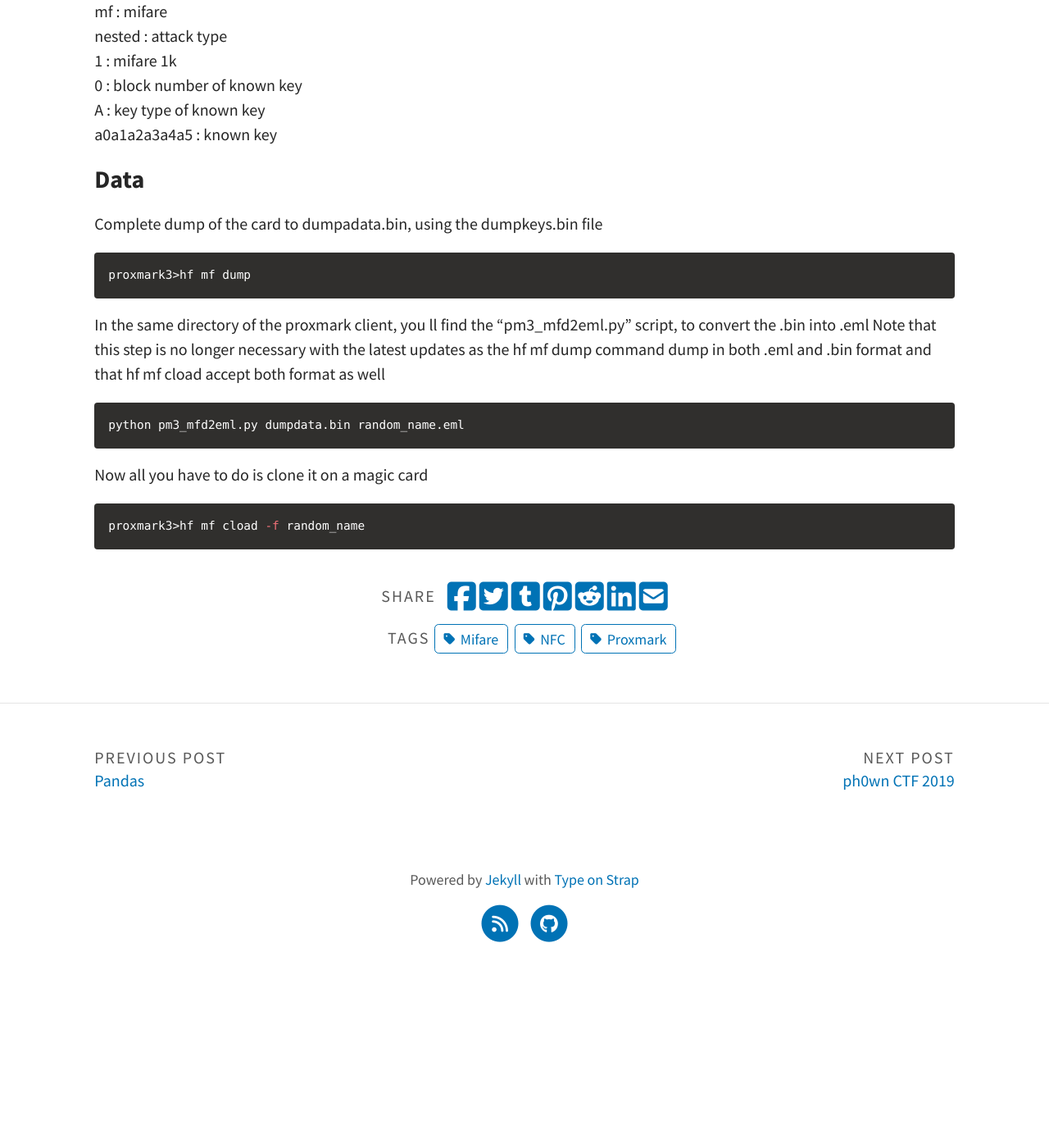
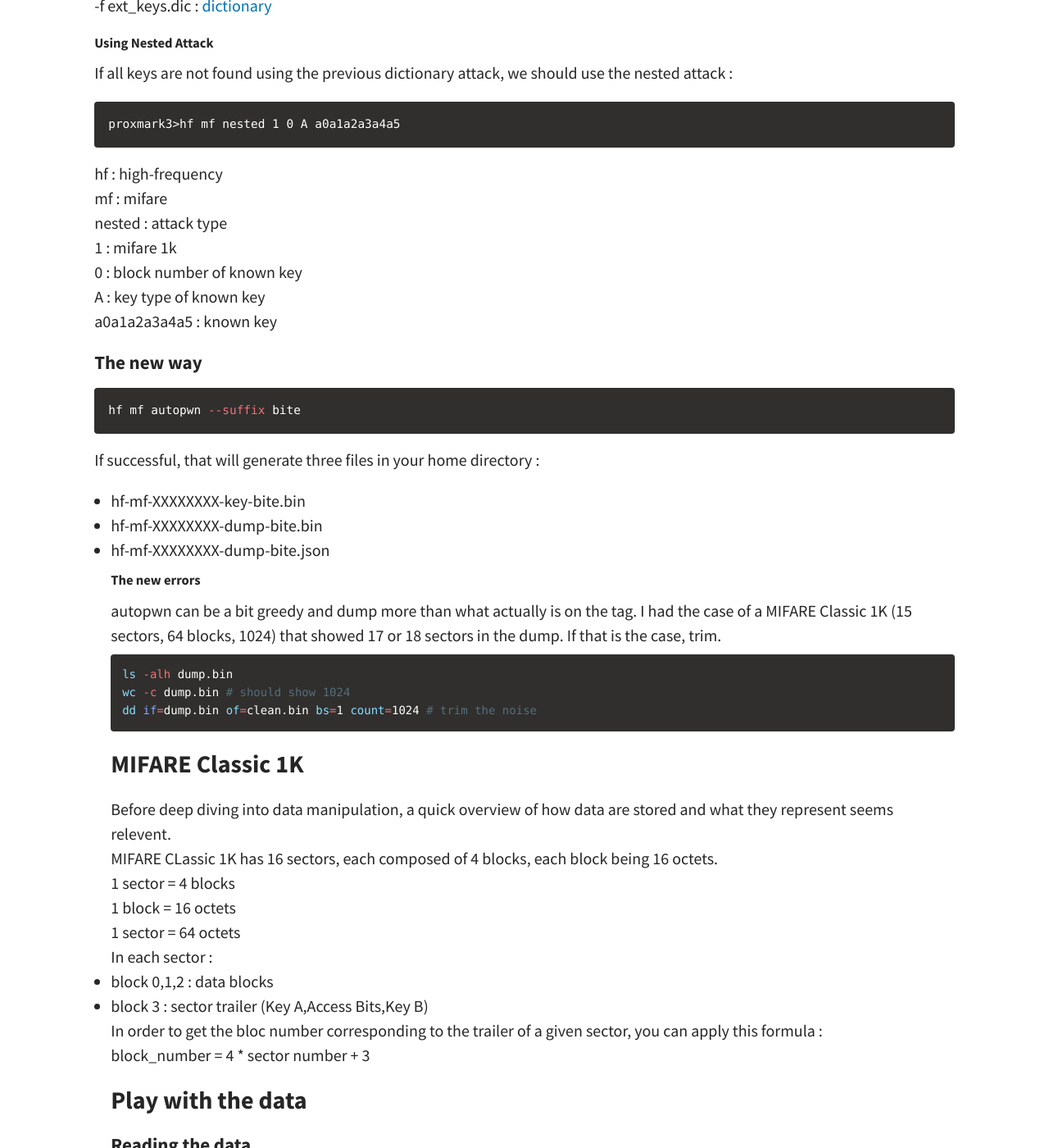
Before and after one commit to cristalcorp/cristalcorp.github.io, a Jekyll site: the page built from _posts/2019-12-26-Proxmark.md, in a window 1280 px wide and 1400 px high, scrolled down 3227 px. Shown: the whole window at 82% size. Built offline with Jekyll 4.4.1, drawn with Linux system fonts in a browser that asks for light colours; a script that is not in the unit is left out; before the commit the page ends 4414 px from its top, so only the background shows below that; some of the changed text lies outside the part shown.

Commit message:
update. more recent doc. more info on dealing with data

````diff
--- a/_posts/2019-12-26-Proxmark.md
+++ b/_posts/2019-12-26-Proxmark.md
@@ -42,7 +41,7 @@ yay -R modemmanager
 ```
 
 ### 2 - Install and  compile
-The [wiki](https://github.com/Proxmark/proxmark3/wiki)
+The [wiki](https://github.com/RfidResearchGroup/proxmark3/blob/master/doc/md/Installation_Instructions/Linux-Installation-Instructions.md)
 Clone :
 ```bash
 git clone https://github.com/RfidResearchGroup/proxmark3.git
@@ -52,22 +51,30 @@ cd proxmark3
 
 Kali
 ```bash
-apt install git build-essential libreadline8 libreadline-dev gcc-arm-none-eabi libbz2-dev libssl-dev libusb-0.1-4 libusb-dev ncurses-dev perl pkg-config libpcsclite-dev pcscd
+sudo apt-get install --no-install-recommends git ca-certificates build-essential pkg-config \
+libreadline-dev gcc-arm-none-eabi libnewlib-dev qtbase5-dev \
+libbz2-dev liblz4-dev libbluetooth-dev libpython3-dev libssl-dev libgd-dev
 ```
 Arch
 ```bash
-yay -S gcc-arm-none-eabi
+sudo pacman -Syu git base-devel readline bzip2 lz4 arm-none-eabi-gcc \
+arm-none-eabi-newlib qt5-base bluez python gd --needed
+```
+- Get permissions to use /dev/ttyACM0
+```bash
+make accessrights
 ```
 - Compile :
 ```bash
-make clean && make all
+make clean && make -j
+```
+- Install :
+```bash
+sudo make install
 ```
 - Flash :
 ```bash
 ./pm3-flash-all
-```
-- Udev :
-```bash
 ```
 ## Usage
 ### Recon
@@ -77,9 +84,14 @@ Identifying High-Frequency (hf) and Low-Frequency (lf) tags
 proxmark3>hf search
 proxmark3>lf search
 ```
+Or
+```bash
+hf 14a info
+```
 
-### Keys
-
+### Cracking the keys
+#### The ol' way
+##### Using Dictionnary
 Mifare key check
 ```bash
 proxmark3>hf mf chk --1k -* --dump -f ext_keys.dic
@@ -92,11 +104,7 @@ chk : check keys
 --dump : dump keys to a file (dumpkeys.bin)
 -f ext_keys.dic : [dictionary](https://github.com/ikarus23/MifareClassicTool/blob/master/Mifare%20Classic%20Tool/app/src/main/assets/key-files/extended-std.keys)
 
-ps : keep in mind that the dumpkeys.bin and dumpdata.bin will be saved in the directory from which you ran the command.
-If you are in your home directory and run [path to the git clone]/proxmark3/client/proxmark3, the files will be saved in
-your home directory
-
-### Nested
+##### Using Nested Attack
 If all keys are not found using the previous dictionary attack, we should use the nested attack :
 
 ```bash
@@ -110,22 +118,47 @@ nested : attack type
 0 : block number of known key
 A : key type of known key
 a0a1a2a3a4a5 : known key
-
-### Data
-
-Complete dump of the card to dumpadata.bin, using the dumpkeys.bin file
+#### The new way
 ```bash
-proxmark3>hf mf dump
+hf mf autopwn --suffix bite
 ```
-
-In the same directory of the proxmark client, you ll find the "pm3_mfd2eml.py" script,
-to convert the .bin into .eml
-Note that this step is no longer necessary with the latest updates as the hf mf dump command dump in both .eml and .bin format and that hf mf cload accept both format as well
+If successful, that will generate three files in your home directory :
+- hf-mf-XXXXXXXX-key-bite.bin
+- hf-mf-XXXXXXXX-dump-bite.bin
+- hf-mf-XXXXXXXX-dump-bite.json
+##### The new errors
+autopwn can be a bit greedy and dump more than what actually is on the tag. I had the case of a MIFARE Classic 1K (15 sectors, 64 blocks, 1024) that showed 17 or 18 sectors in the dump. If that is the case, trim.
 ```bash
-python pm3_mfd2eml.py dumpdata.bin random_name.eml
+ls -alh dump.bin
+wc -c dump.bin # should show 1024
+dd if=dump.bin of=clean.bin bs=1 count=1024 # trim the noise
 ```
-
-Now all you have to do is clone it on a magic card
+### MIFARE Classic 1K
+Before deep diving into data manipulation, a quick overview of how data are stored and what they represent seems relevent.
+MIFARE CLassic 1K has 16 sectors, each composed of 4 blocks, each block being 16 octets.
+1 sector = 4 blocks
+1 block = 16 octets
+1 sector = 64 octets
+In each sector :
+- block 0,1,2 : data blocks
+- block 3 : sector trailer (Key A,Access Bits,Key B)
+In order to get the bloc number corresponding to the trailer of a given sector, you can apply this formula :
+block_number = 4 * sector number + 3
+### Play with the data
+#### Reading the data
+Now that we have the keys, we can easily read the data.
+By doing this you can list all the data and the keys. Note that the keys will be necessary later on when we will want to access individual blocks.
 ```bash
-proxmark3>hf mf cload -f random_name
+hf mf view # directly from the tag
+hf mf view -f your-dump.bin -v # read data from a file
 ```
+Or if we want to read indivual blocks
+```bash
+hf mf rdbl --blk 46 -a -k A0A1A2A3A4A5
+```
+option -a specify that we use key A, we could also use key B. This step is important to make sure that we can access essentials blocks and that our keys are correct.
+#### Dumping new data
+As we now have the keys, we can dump data from the tag very easily
+```bash
+hf mf dump -k key.bin -f output_name
+```
````
Also changed, not shown: other parts of _posts/2019-12-26-Proxmark.md (+0 -1 lines).
